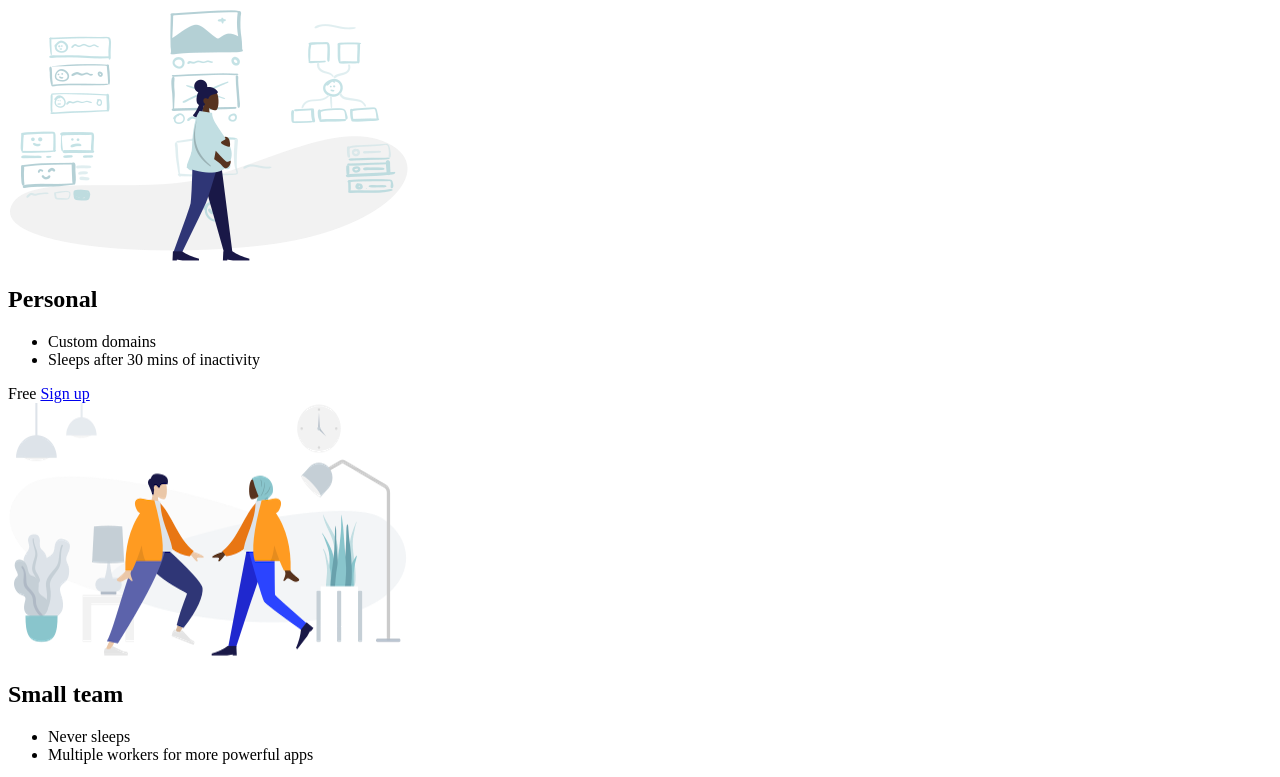
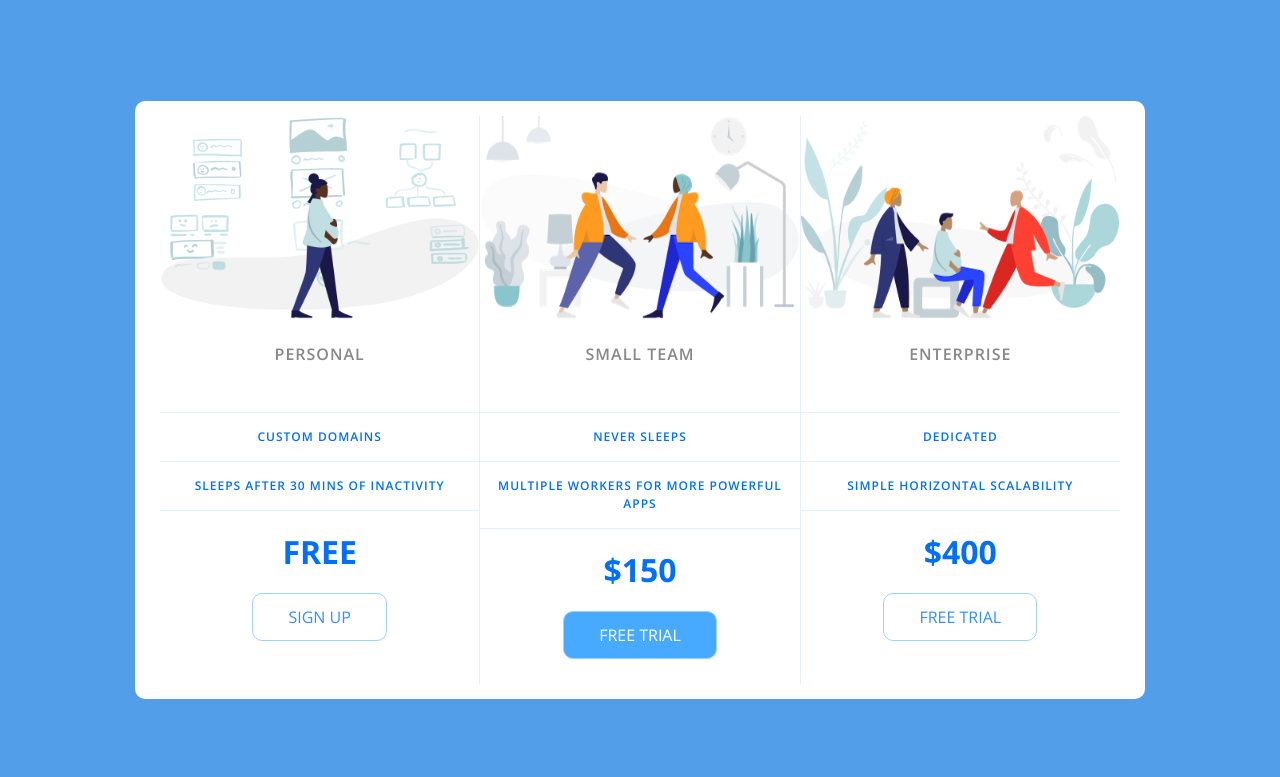
Before and after one commit to NghiVi/WebDev-Bootcamp-Practice-and-Exercises, a plain HTML site: page Pricing Panel/index.html in a window 1280 px wide. Shown: the top 777 px of the page. Drawn offline with nearby package versions, Linux system fonts and the light colour scheme.

Commit message:
Added flexbox and styleing

```diff
--- a/Pricing Panel/app.css
+++ b/Pricing Panel/app.css
@@ -1 +1,157 @@
-aa
+/* http://meyerweb.com/eric/tools/css/reset/
+   v2.0 | 20110126
+   License: none (public domain)
+*/
+
+html, body, div, span, applet, object, iframe,
+h1, h2, h3, h4, h5, h6, p, blockquote, pre,
+a, abbr, acronym, address, big, cite, code,
+del, dfn, em, img, ins, kbd, q, s, samp,
+small, strike, strong, sub, sup, tt, var,
+b, u, i, center,
+dl, dt, dd, ol, ul, li,
+fieldset, form, label, legend,
+table, caption, tbody, tfoot, thead, tr, th, td,
+article, aside, canvas, details, embed,
+figure, figcaption, footer, header, hgroup,
+menu, nav, output, ruby, section, summary,
+time, mark, audio, video {
+	margin: 0;
+	padding: 0;
+	border: 0;
+	font-size: 100%;
+	font: inherit;
+	vertical-align: baseline;
+}
+/* HTML5 display-role reset for older browsers */
+article, aside, details, figcaption, figure,
+footer, header, hgroup, menu, nav, section {
+	display: block;
+}
+body {
+	line-height: 1;
+}
+ol, ul {
+	list-style: none;
+}
+blockquote, q {
+	quotes: none;
+}
+blockquote:before, blockquote:after,
+q:before, q:after {
+	content: '';
+	content: none;
+}
+table {
+	border-collapse: collapse;
+	border-spacing: 0;
+}
+
+html {
+    box-sizing: border-box;
+    font-family: 'Open Sans', sans-serif ;
+}
+
+body {
+    background-color:#539EE8 ;
+    display: flex;
+    justify-content: center;
+    align-items: center;
+    min-height: 100vh;
+}
+
+.panel {
+    background-color: white;
+    border-radius: 10px;
+    padding: 15px 25px;
+    width: 100%;
+    max-width: 960px;
+    display: flex;
+    flex-direction: column;
+    text-align: center;
+    text-transform: uppercase;
+
+}
+
+.pricing-plan{
+    border-bottom: 1px solid #e1f1ff;
+}
+
+.pricing-plan:last-child{
+    border-bottom: none;
+}
+
+.pricing-img {
+    margin-bottom: 25px;
+    max-width: 100%;
+}
+
+.pricing-header {
+    color: #888;
+    font-weight: 600;
+    letter-spacing: 1px;
+}
+
+.pricing-features {
+    margin: 50px 0 25px;
+    color: #016ff9;
+}
+
+.pricing-features-item{
+    font-weight: 600;
+    letter-spacing: 1px;
+    font-size: 12px;
+    line-height: 1.5;
+    padding: 15px 0;
+    border-top : 1px solid #e1f1ff;
+}
+
+.pricing-features-item:last-child{
+    border-bottom: 1px solid #e1f1ff;
+}
+
+.pricing-price{
+    color: #016ff9;
+    display:block;
+    font-size: 32px;
+    font-weight: 700;
+}
+
+.pricing-button {
+    border: 1px solid #9dd1ff;
+    border-radius: 10px;
+    color: #348efe;
+    display: inline-block;
+    padding: 15px 35px;
+    text-decoration: none;
+    margin: 25px 0;
+    transition: background-color 200ms ease-in-out;
+}
+
+.pricing-button:hover, .pricing-button:focus {
+    background-color: #e1f1ff;
+}
+
+.pricing-button.is-featured {
+    background-color: #48aaff;
+    color: white;
+}
+
+.pricing-button.is-featured:hover, .pricing-button.is-featured:focus {
+    background-color: #269aff;
+    color: white;
+}
+
+@media (min-width: 900px){
+    .panel {
+        flex-direction: row;
+    }
+    .pricing-plan{
+        border-bottom: none;
+        border-right: 1px solid #e1f1ff;
+    }
+
+    .pricing-plan:last-child {
+        border-right: none;
+    }
+}
```
